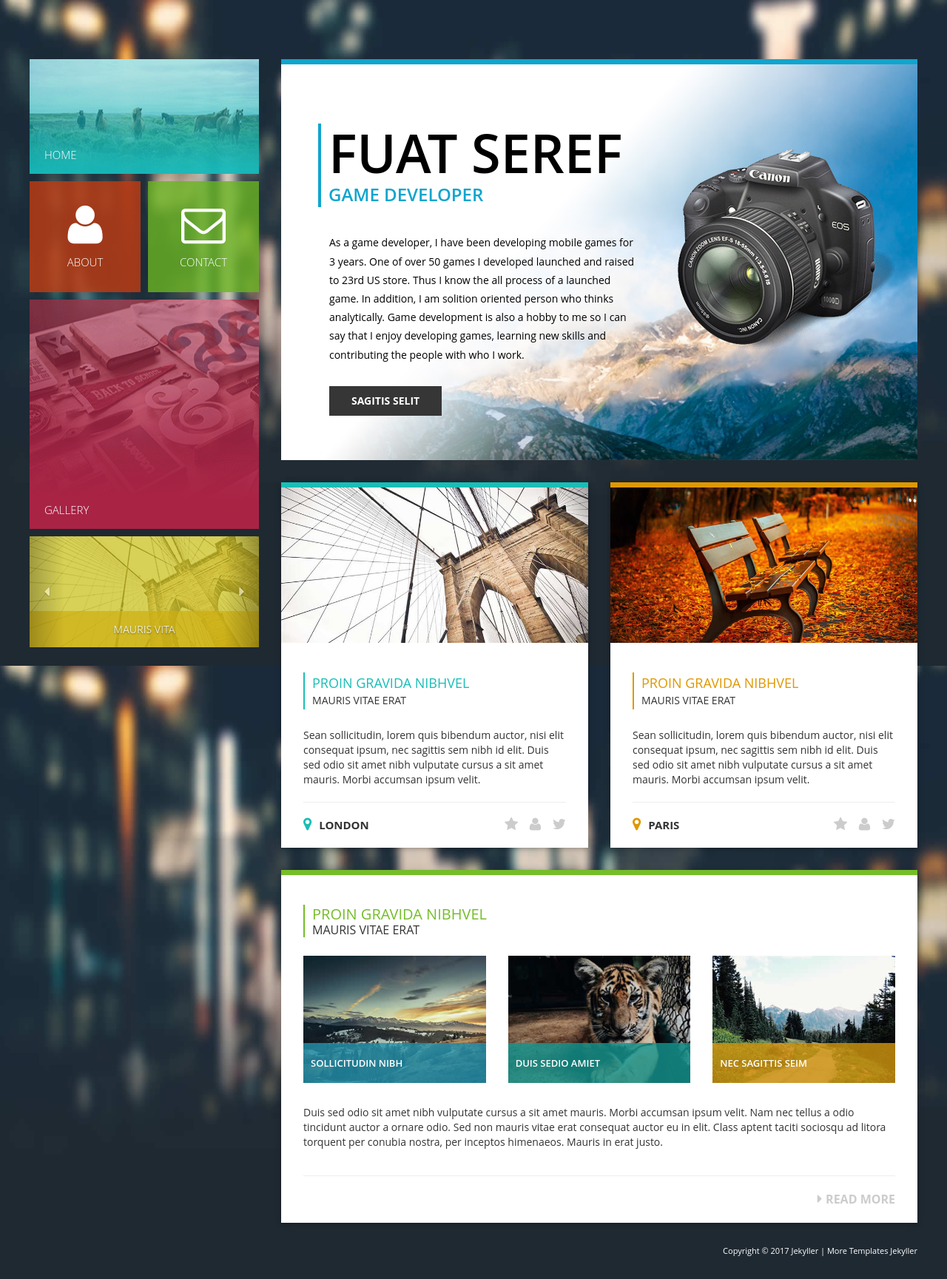
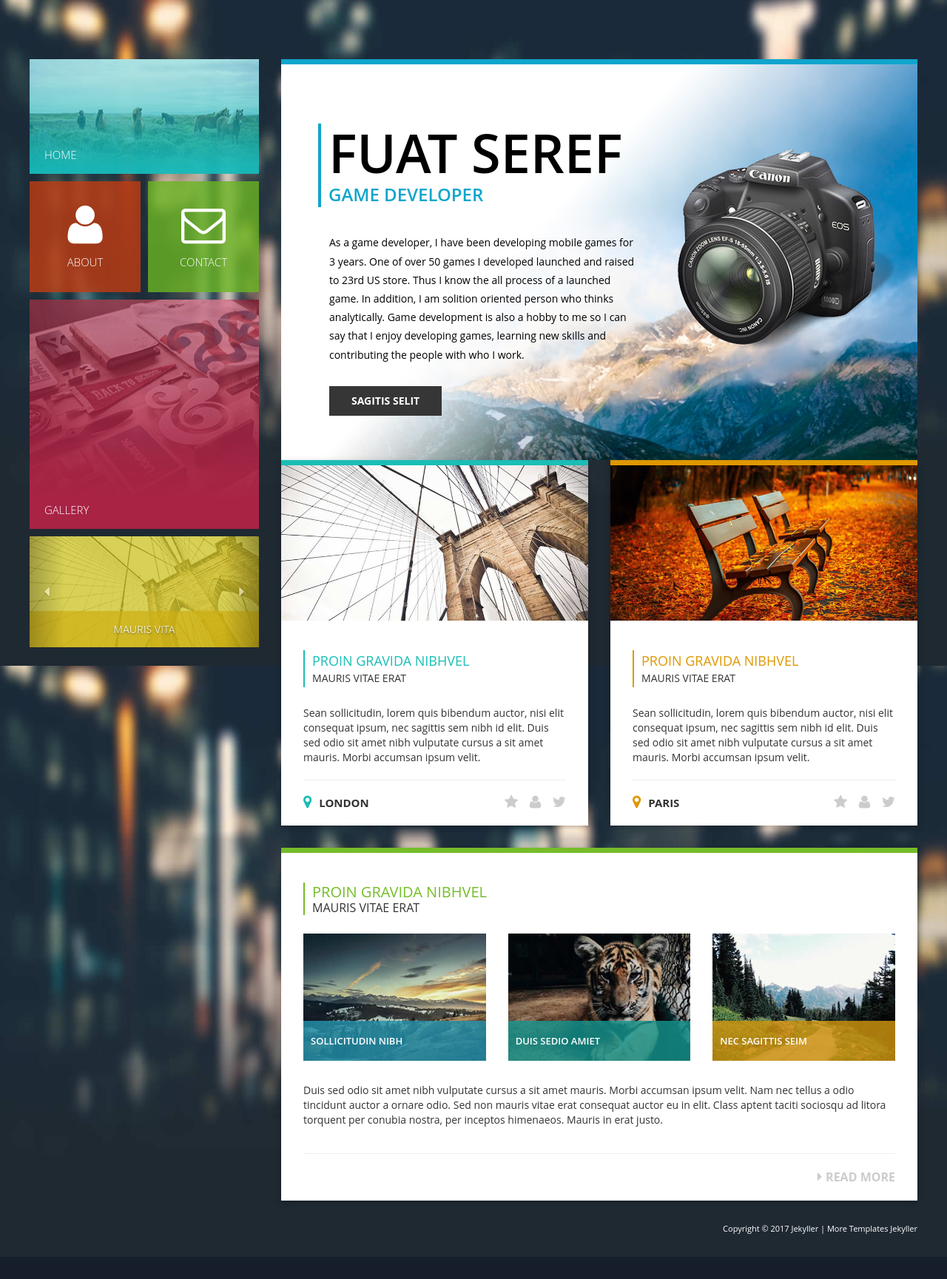
Before and after one commit to fuatSeref/fuatseref.github.io, a Jekyll site: the page built from index.html, in a window 1280 px wide. Shown: the whole page at 74% size. Built offline with Jekyll 4.4.1, drawn with Linux system fonts in a browser that asks for light colours; some web fonts are replaced; after the commit the page ends 1699 px from its top, so only the background shows below that.

Commit message:
Update index.html

```diff
--- a/index.html
+++ b/index.html
@@ -7,7 +7,7 @@ layout: default
 
 
 <div class="content-main">
-    <div class="row margin-b-30">
+    <div class="row margin-b-20">
         <div class="col-xs-12 col-sm-12 col-md-12 col-lg-12">
             <div class="banner-main-home">
                 <div class="banner-main-home-text">
```
